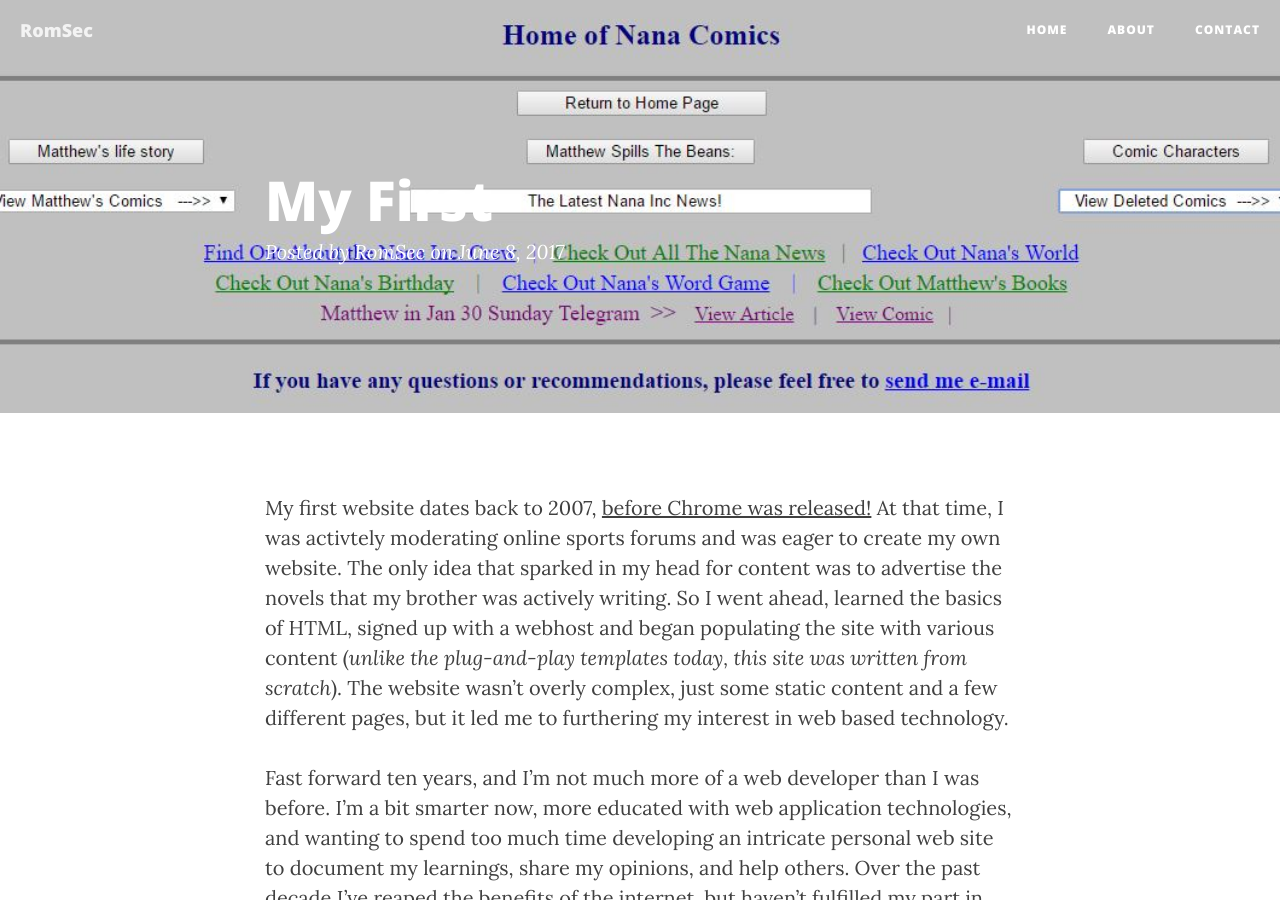
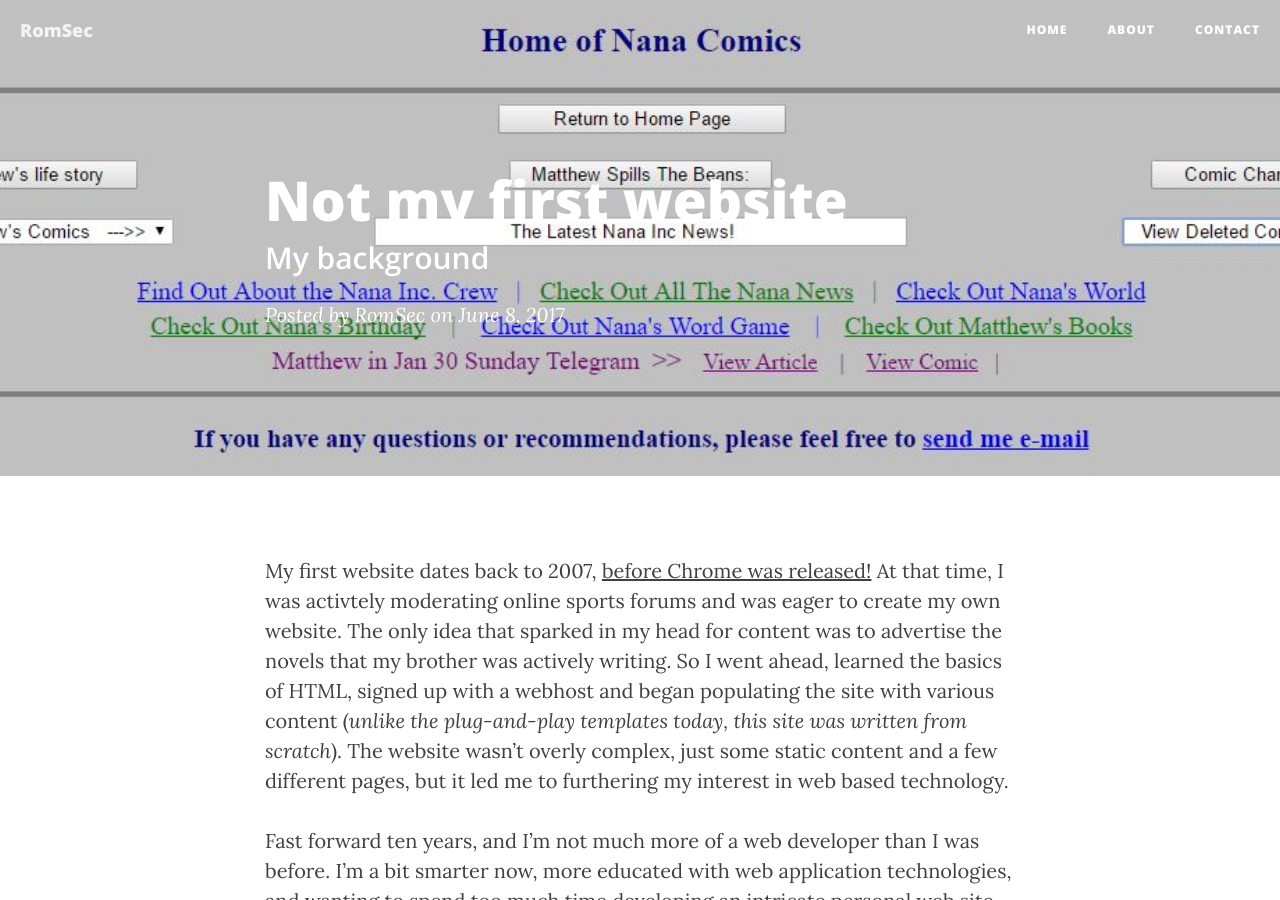
Before and after one commit to RomSec/RomSec.github.io, a Jekyll site: the page built from _posts/2017-06-08-Awaiting.markdown, in a window 1280 px wide and 900 px high. Built offline with Jekyll 4.4.1, drawn with Linux system fonts in a browser that asks for light colours; nearby versions of some CDN libraries.

Commit message:
Create 2017-06-08-Awaiting.markdown

```diff
--- a/_posts/2017-06-08-Awaiting.markdown
+++ b/_posts/2017-06-08-Awaiting.markdown
@@ -1,6 +1,7 @@
 ---
 layout:     post
-title:      "My First"
+title:      "Not my first website"
+subtitle:   "My background"
 date:       2017-06-08 16:20:00
 author:     "RomSec"
 header-img: "img/Awaiting/first-header.jpg"
```
